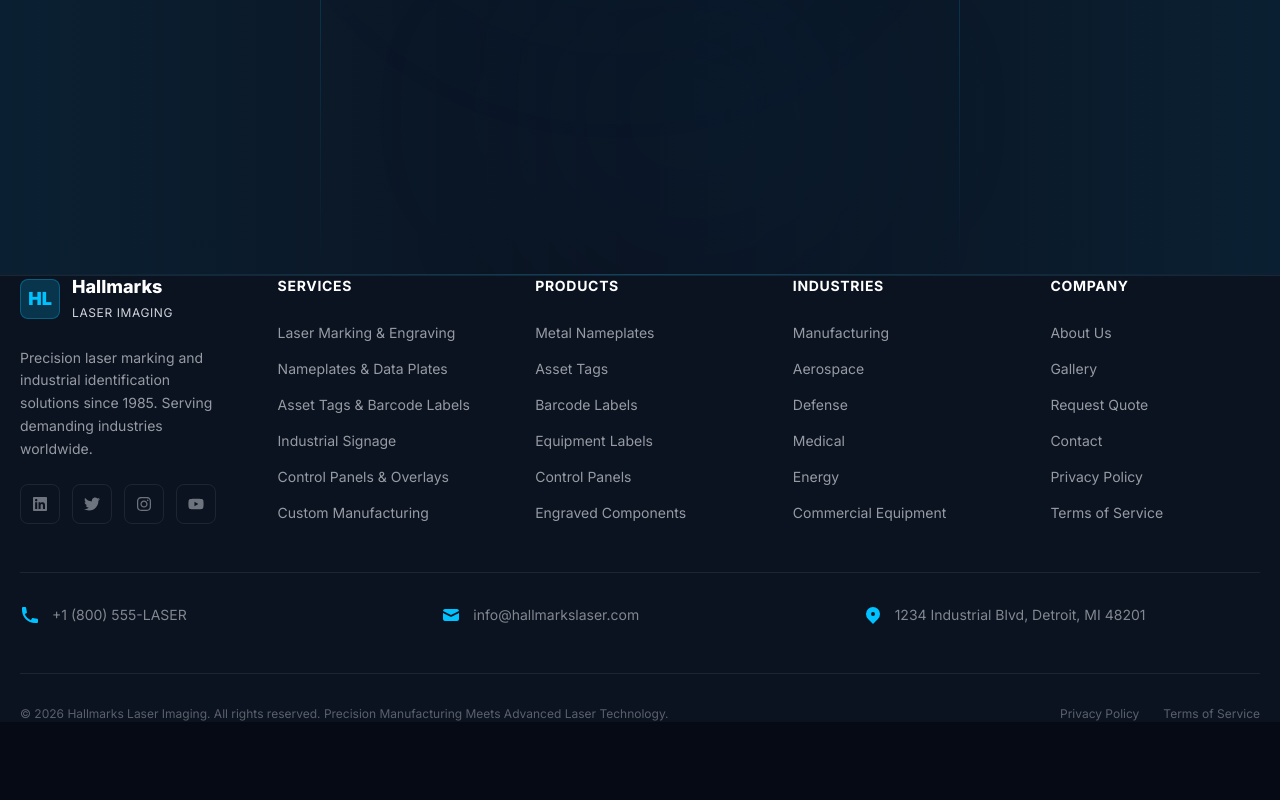
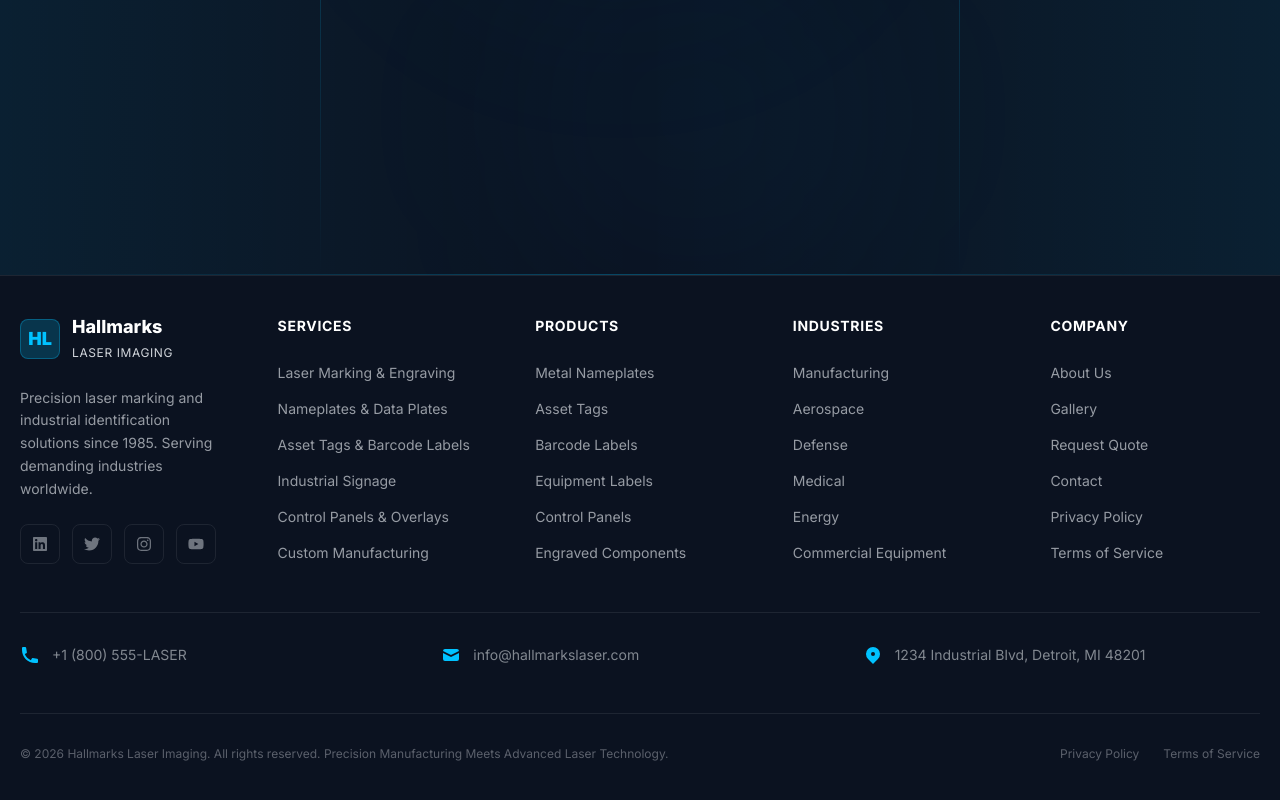
Before and after one commit to farhan-ahmed444/Hallmarks-Laser-Imaging, a React (Vite) app: page /about in a window 1280 px wide. Shown: the part 3059-3859 px from the top of the page. Before the commit the page ends 3781 px from the top, so only its background shows below. Built offline with nearby package versions, Linux system fonts and the light colour scheme.

Commit message:
fix: container-wide uses padding-inline so pt-[40px] isnt overridden

```diff
--- a/src/index.css
+++ b/src/index.css
@@ -172,12 +172,12 @@
   .container-wide {
     max-width: 1280px;
     margin: 0 auto;
-    padding: 0 20px;
+    padding-inline: 20px;
   }
 
   .container-narrow {
     max-width: 1080px;
     margin: 0 auto;
-    padding: 0 20px;
+    padding-inline: 20px;
   }
 }
```
